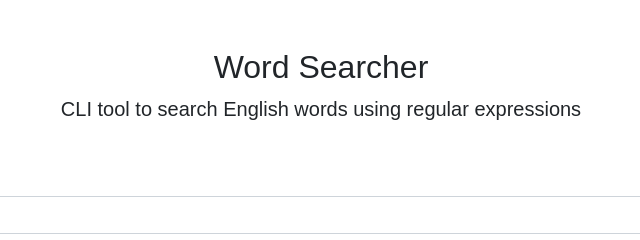
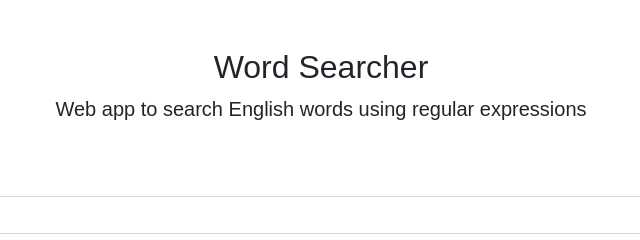
Before and after one commit to mitty1293/word_searcher, a plain HTML site: page html/index.html in a window 1280 px wide. Shown: the top 240 px of the page, 319-959 px from the left. Drawn offline with nearby package versions, Linux system fonts and the light colour scheme; files whose address does not match are found by name.

Commit message:
リード文修正

```diff
--- a/html/index.html
+++ b/html/index.html
@@ -19,7 +19,7 @@
     <div class="container">
         <div class="my-5 text-center">
             <h2>Word Searcher</h2>
-            <p class="lead">CLI tool to search English words using regular expressions</p>
+            <p class="lead">Web app to search English words using regular expressions</p>
         </div>
         <div class="my-4">
             <label for="input_data">Enter the regular expressions</label>
```
